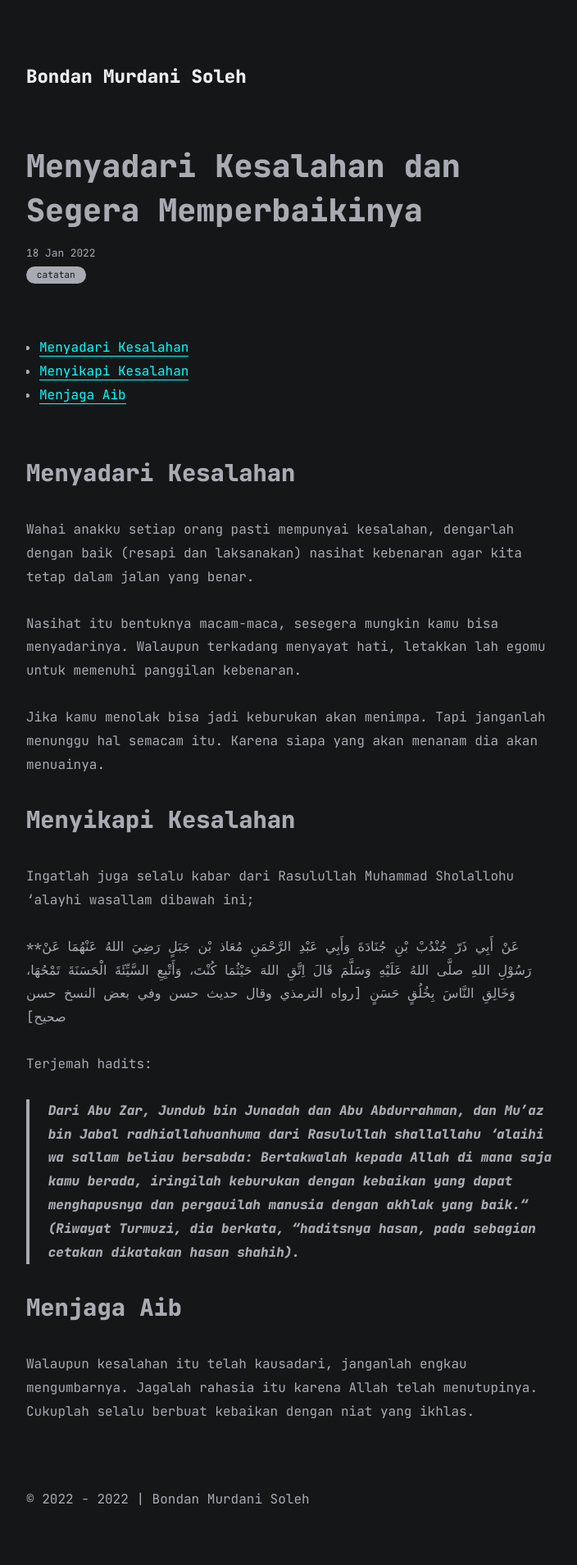
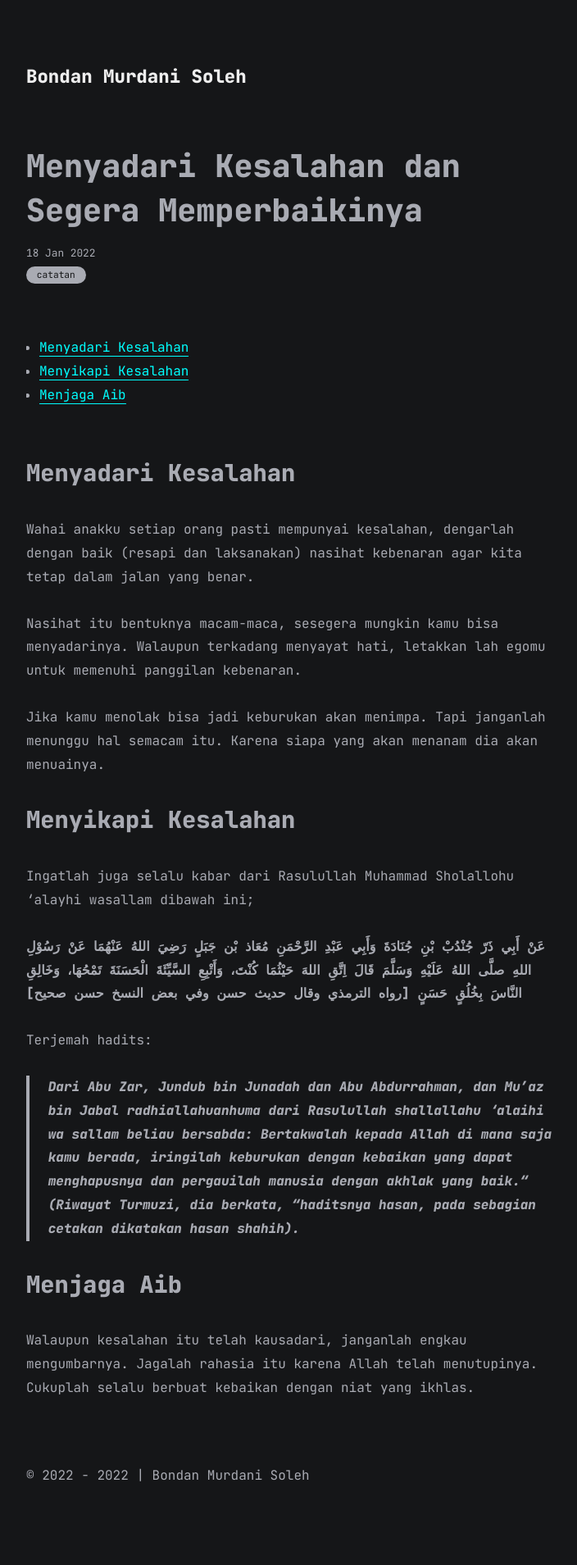
Before and after one commit to papabondan/papabondan.github.io, a Jekyll site: the page built from all_collections/_posts/2022-01-18-menyadari-kesalahan-dan-memperbaikinya.md, in a window 1280 px wide. Shown: the whole page at 82% size, without its empty margins (283-987 px from the left). Built offline with Jekyll 4.4.1, drawn with Linux system fonts in a browser that asks for light colours; comment, search, counter and statistics services are not loaded; after the commit the page ends 1880 px from its top, so only the background shows below that.

```diff
--- a/all_collections/_posts/2022-01-18-menyadari-kesalahan-dan-memperbaikinya.md
+++ b/all_collections/_posts/2022-01-18-menyadari-kesalahan-dan-memperbaikinya.md
@@ -17,7 +17,7 @@ Jika kamu menolak bisa jadi keburukan akan menimpa. Tapi janganlah menunggu hal
 Ingatlah juga selalu kabar dari Rasulullah Muhammad Sholallohu 'alayhi wasallam dibawah ini;
 
 **عَنْ أَبِي ذَرّ جُنْدُبْ بْنِ جُنَادَةَ وَأَبِي عَبْدِ الرَّحْمَنِ مُعَاذ بْن جَبَلٍ رَضِيَ اللهُ عَنْهُمَا عَنْ رَسُوْلِ اللهِ صلَّى اللهُ عَلَيْهِ وَسَلَّمَ قَالَ
-اِتَّقِ اللهَ حَيْثُمَا كُنْتَ، وَأَتْبِعِ السَّيِّئَةَ الْحَسَنَةَ تَمْحُهَا، وَخَالِقِ النَّاسَ بِخُلُقٍ حَسَنٍ  [رواه الترمذي وقال حديث حسن وفي بعض النسخ حسن صحيح]
+اِتَّقِ اللهَ حَيْثُمَا كُنْتَ، وَأَتْبِعِ السَّيِّئَةَ الْحَسَنَةَ تَمْحُهَا، وَخَالِقِ النَّاسَ بِخُلُقٍ حَسَنٍ  [رواه الترمذي وقال حديث حسن وفي بعض النسخ حسن صحيح]**
 
 Terjemah hadits:
 >**Dari Abu Zar, Jundub bin Junadah dan Abu Abdurrahman, dan Mu’az bin Jabal radhiallahuanhuma dari Rasulullah shallallahu 'alaihi wa sallam beliau bersabda:
```
